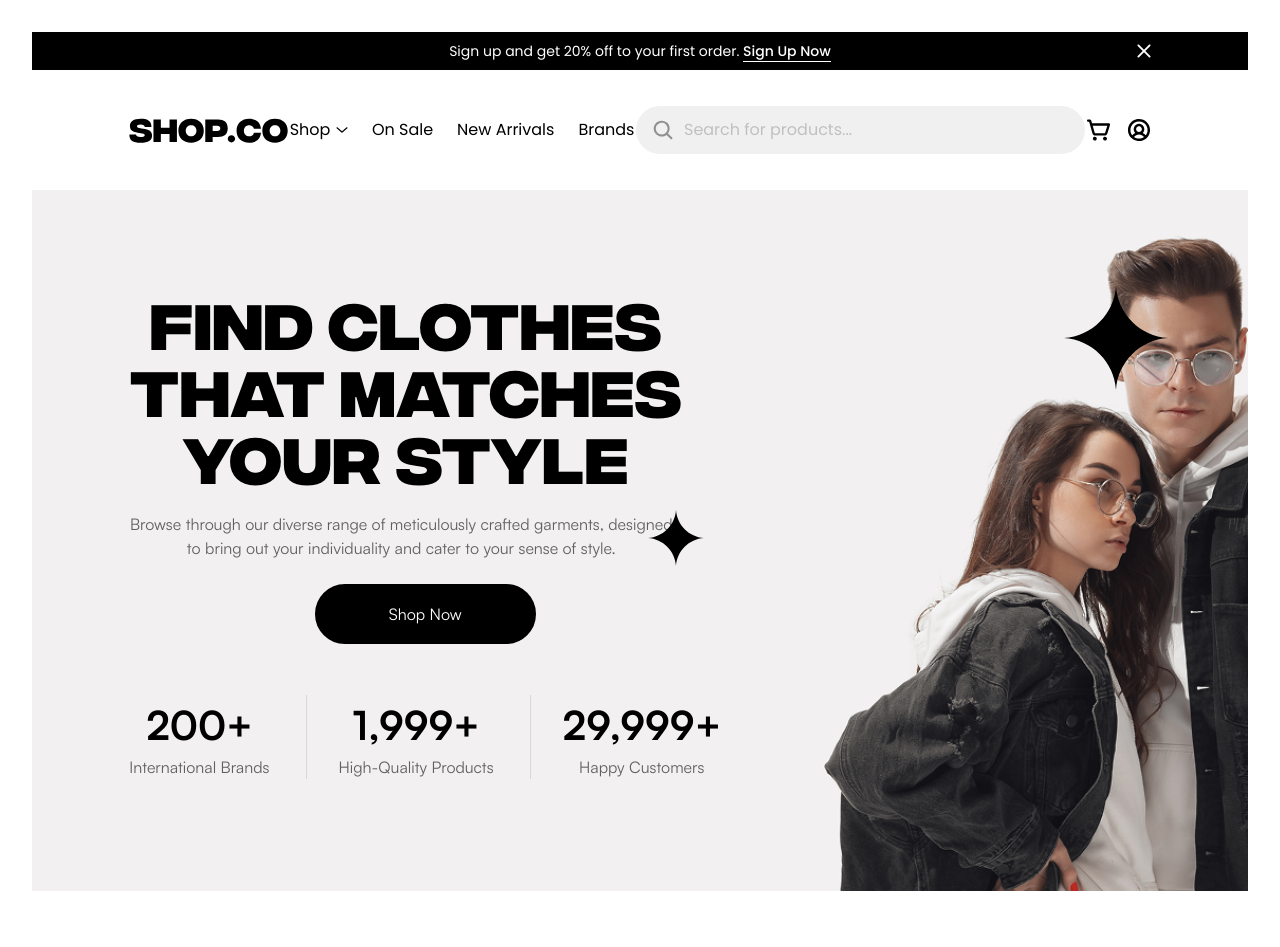
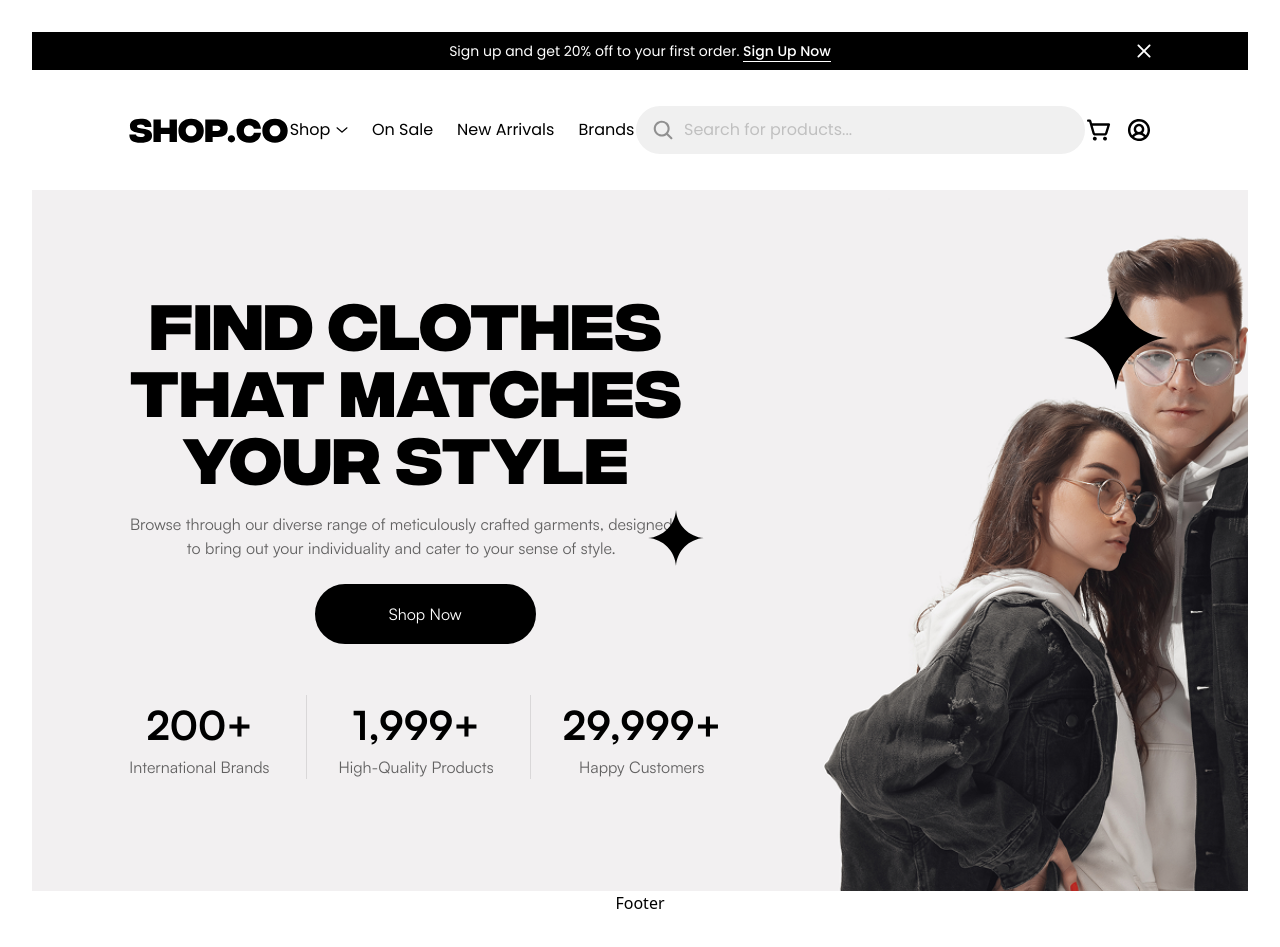
Before and after one commit to Abdul-Rehman636/Shop.co-E-commerce, a React (Vite) app: page / in a window 1280 px wide. Before the commit the page ends 923 px from the top, so only its background shows below. Built offline with nearby package versions, Linux system fonts and the light colour scheme.

Commit message:
Started Footer.

```diff
--- a/src/App.jsx
+++ b/src/App.jsx
@@ -1,4 +1,5 @@
 import "./App.css";
+import Footer from "./components/main/Footer/Footer";
 import Header from "./components/main/Header/Header";
 import Home from "./pages/Home/Home";
 import { Routes, Route } from "react-router-dom";
@@ -10,6 +11,7 @@
       <Routes>
         <Route path="/" element={<Home />} />
       </Routes>
+      <Footer />
     </div>
   );
 }
--- a/src/components/main/Footer/Footer.jsx
+++ b/src/components/main/Footer/Footer.jsx
@@ -0,0 +1,11 @@
+import React from "react";
+
+const Footer = () => {
+  return (
+    <div>
+      <div>Footer</div>
+    </div>
+  );
+};
+
+export default Footer;
```
